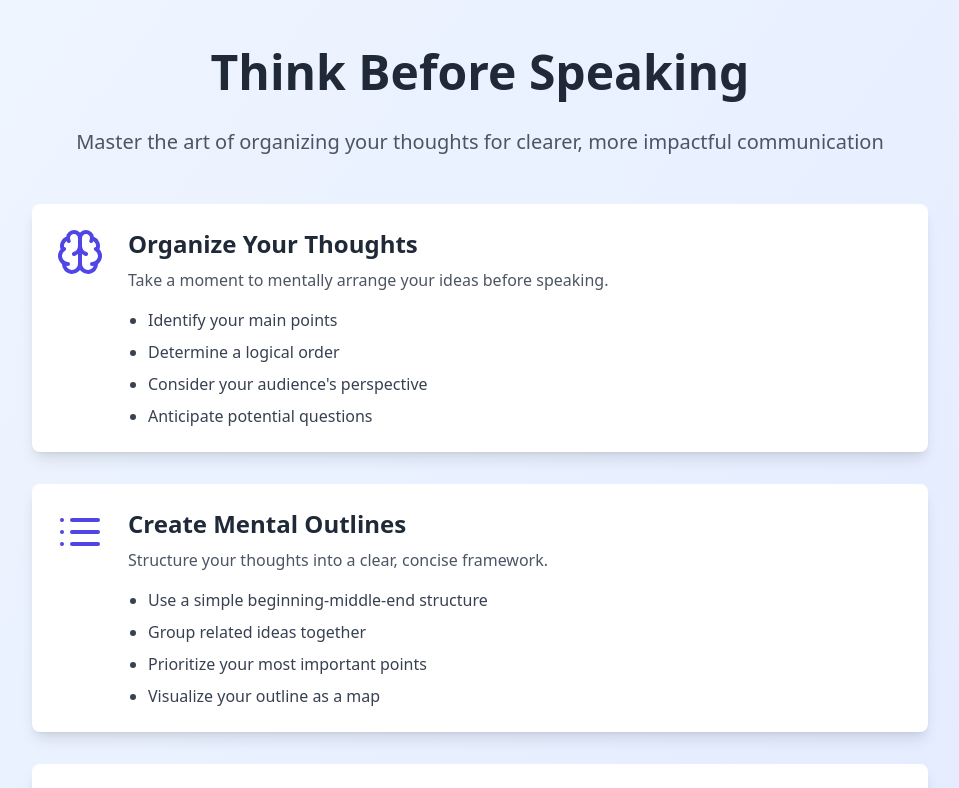
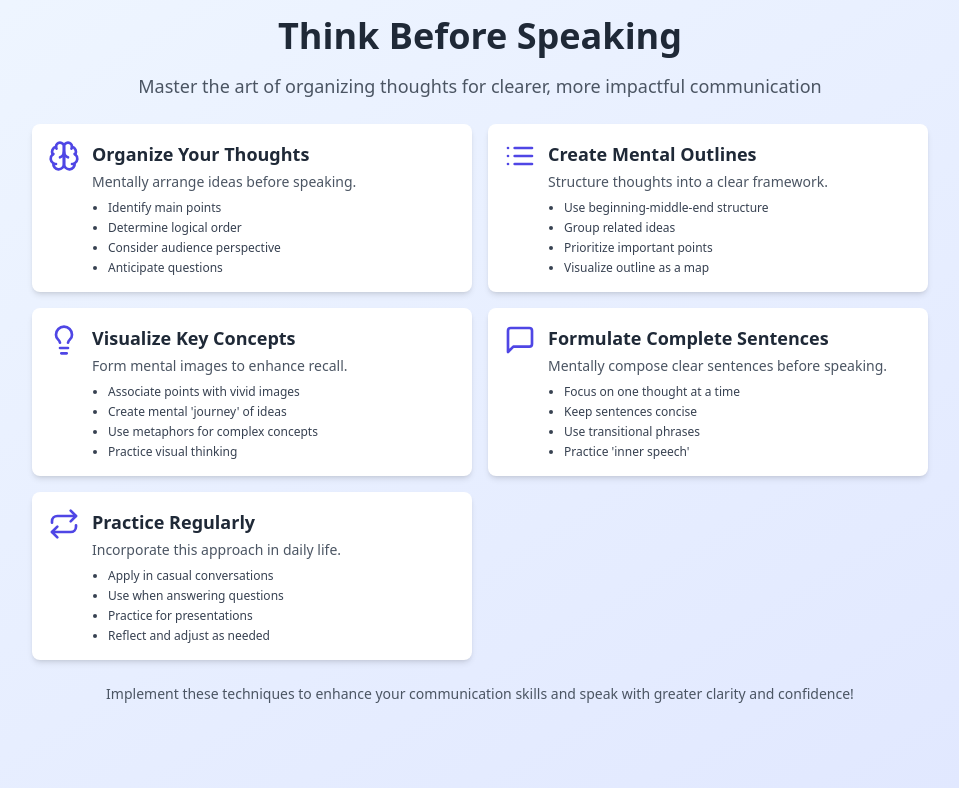
Before and after one commit to mamertofabian/fluent_delivery_poster, a React (Vite) app: page / in a window 1280 px wide. Shown: the top 788 px of the page, without its empty margins (160-1119 px from the left). Built offline with nearby package versions, Linux system fonts and the light colour scheme.

Commit message:
make compact size

```diff
--- a/src/App.tsx
+++ b/src/App.tsx
@@ -5,78 +5,78 @@ const thinkingSteps = [
   {
     icon: Brain,
     title: "Organize Your Thoughts",
-    description: "Take a moment to mentally arrange your ideas before speaking.",
+    description: "Mentally arrange ideas before speaking.",
     tips: [
-      "Identify your main points",
-      "Determine a logical order",
-      "Consider your audience's perspective",
-      "Anticipate potential questions"
+      "Identify main points",
+      "Determine logical order",
+      "Consider audience perspective",
+      "Anticipate questions"
     ]
   },
   {
     icon: List,
     title: "Create Mental Outlines",
-    description: "Structure your thoughts into a clear, concise framework.",
+    description: "Structure thoughts into a clear framework.",
     tips: [
-      "Use a simple beginning-middle-end structure",
-      "Group related ideas together",
-      "Prioritize your most important points",
-      "Visualize your outline as a map"
+      "Use beginning-middle-end structure",
+      "Group related ideas",
+      "Prioritize important points",
+      "Visualize outline as a map"
     ]
   },
   {
     icon: Lightbulb,
     title: "Visualize Key Concepts",
-    description: "Form mental images of your main ideas to enhance recall.",
+    description: "Form mental images to enhance recall.",
     tips: [
-      "Associate each point with a vivid image",
-      "Create a mental 'journey' through your ideas",
-      "Use metaphors to link complex concepts",
-      "Practice visual thinking regularly"
+      "Associate points with vivid images",
+      "Create mental 'journey' of ideas",
+      "Use metaphors for complex concepts",
+      "Practice visual thinking"
     ]
   },
   {
     icon: MessageSquare,
     title: "Formulate Complete Sentences",
-    description: "Mentally compose clear, coherent sentences before speaking.",
+    description: "Mentally compose clear sentences before speaking.",
     tips: [
-      "Focus on one complete thought at a time",
-      "Keep sentences concise and to the point",
-      "Use transitional phrases between ideas",
-      "Practice 'inner speech' to refine your phrasing"
+      "Focus on one thought at a time",
+      "Keep sentences concise",
+      "Use transitional phrases",
+      "Practice 'inner speech'"
     ]
   },
   {
     icon: Repeat,
     title: "Practice Regularly",
-    description: "Incorporate this thinking-before-speaking approach in daily life.",
+    description: "Incorporate this approach in daily life.",
     tips: [
-      "Apply this method in casual conversations",
-      "Use it when answering questions at work or school",
-      "Practice while preparing for presentations",
-      "Reflect on your progress and adjust as needed"
+      "Apply in casual conversations",
+      "Use when answering questions",
+      "Practice for presentations",
+      "Reflect and adjust as needed"
     ]
   }
 ];
 
 function App() {
   return (
-    <div className="min-h-screen bg-gradient-to-br from-blue-50 to-indigo-100 py-12 px-4 sm:px-6 lg:px-8">
+    <div className="min-h-screen bg-gradient-to-br from-blue-50 to-indigo-100 p-4 print:p-0 print:bg-white">
       <div className="max-w-4xl mx-auto">
-        <h1 className="text-5xl font-bold text-center text-gray-800 mb-8">
+        <h1 className="text-4xl font-bold text-center text-gray-800 mb-4">
           Think Before Speaking
         </h1>
-        <p className="text-xl text-center text-gray-600 mb-12">
-          Master the art of organizing your thoughts for clearer, more impactful communication
+        <p className="text-lg text-center text-gray-600 mb-6">
+          Master the art of organizing thoughts for clearer, more impactful communication
         </p>
-        <div className="space-y-8">
+        <div className="grid grid-cols-1 sm:grid-cols-2 gap-4">
           {thinkingSteps.map((step, index) => (
-            <div key={index} className="bg-white rounded-lg shadow-lg p-6 flex items-start transform transition duration-500 hover:scale-102">
-              <step.icon className="w-12 h-12 text-indigo-600 mr-6 flex-shrink-0" />
+            <div key={index} className="bg-white rounded-lg shadow-md p-4 flex items-start">
+              <step.icon className="w-8 h-8 text-indigo-600 mr-3 flex-shrink-0" />
               <div>
-                <h2 className="text-2xl font-semibold text-gray-800 mb-2">{step.title}</h2>
-                <p className="text-gray-600 mb-4">{step.description}</p>
-                <ul className="list-disc pl-5 text-gray-700 space-y-2">
+                <h2 className="text-lg font-semibold text-gray-800 mb-1">{step.title}</h2>
+                <p className="text-sm text-gray-600 mb-2">{step.description}</p>
+                <ul className="list-disc pl-4 text-xs text-gray-700 space-y-1">
                   {step.tips.map((tip, tipIndex) => (
                     <li key={tipIndex}>{tip}</li>
                   ))}
@@ -85,7 +85,7 @@ function App() {
             </div>
           ))}
         </div>
-        <p className="mt-12 text-center text-gray-600 text-lg">
+        <p className="mt-6 text-center text-gray-600 text-sm">
           Implement these techniques to enhance your communication skills and speak with greater clarity and confidence!
         </p>
       </div>
```
